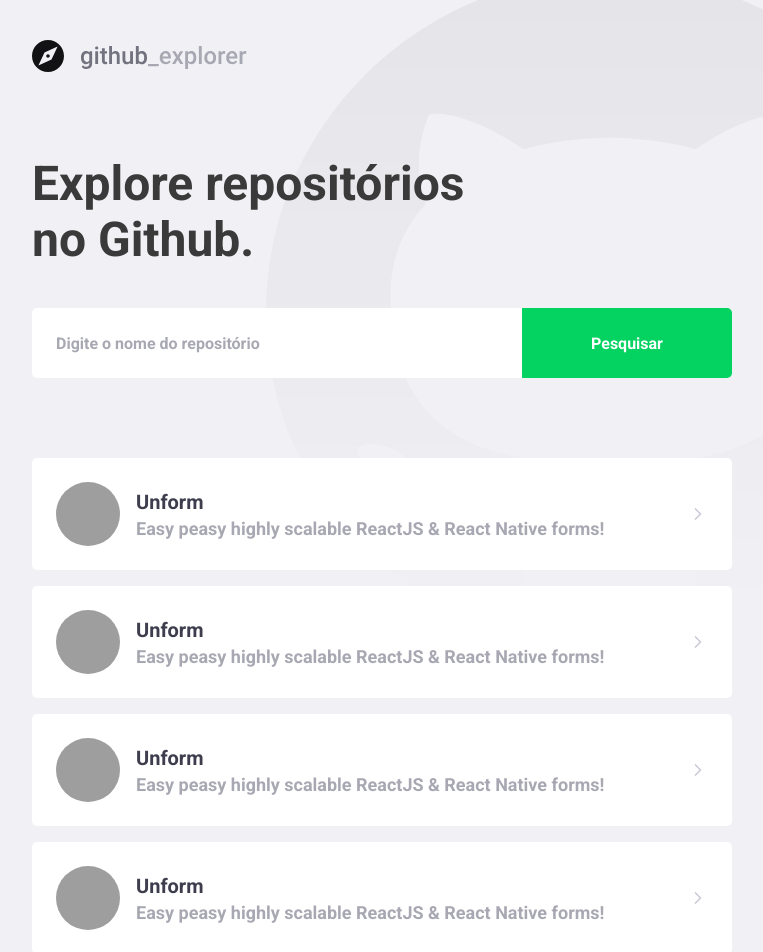
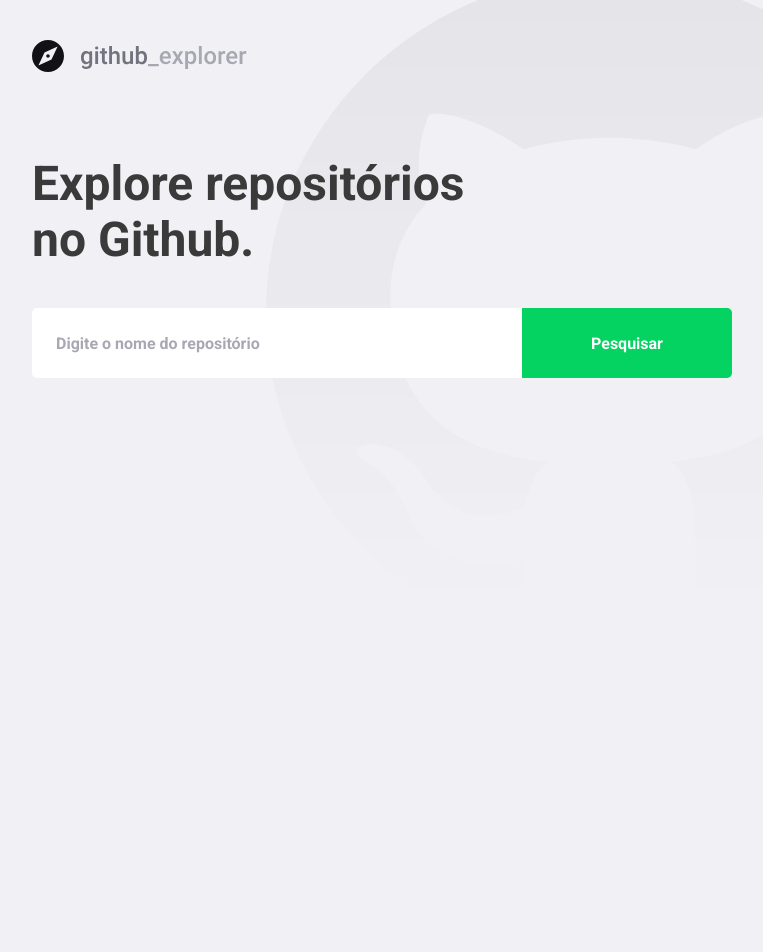
Before and after one commit to LuisRuda/primeiro-projeto-react, a React (Create React App) app: page / in a window 1280 px wide. Shown: the top 952 px of the page, without its empty margins (148-911 px from the left). After the commit the page ends 800 px from the top, so only its background shows below. Built offline with nearby package versions, Linux system fonts and the light colour scheme; grey boxes are pictures that could not be loaded; the HTML template or start-up script is replaced by a standard one.

Commit message:
Conectando a API

```diff
--- a/package.json
+++ b/package.json
@@ -10,6 +10,7 @@
     "@types/node": "^12.0.0",
     "@types/react": "^16.9.34",
     "@types/react-dom": "^16.9.6",
+    "axios": "^0.19.2",
     "polished": "^3.5.2",
     "react": "^16.13.1",
     "react-dom": "^16.13.1",
--- a/src/pages/Dashboard/index.tsx
+++ b/src/pages/Dashboard/index.tsx
@@ -1,74 +1,68 @@
-import React from 'react';
+import React, { useState, FormEvent } from 'react';
 import { FiChevronRight } from 'react-icons/fi';
 
 import logoImg from '../../assets/images/logo.svg';
 
+import api from '../../services/api';
+
 import { Title, Form, Repositories } from './styles';
 
+interface Repository {
+  full_name: string;
+  description: string;
+  owner: {
+    login: string;
+    avatar_url: string;
+  };
+}
+
 const Dashboard: React.FC = () => {
+  const [newRepo, setNewRepo] = useState('');
+  const [repositories, setRepositories] = useState<Repository[]>([]);
+
+  async function handleAddRepository(
+    event: FormEvent<HTMLFormElement>
+  ): Promise<void> {
+    event.preventDefault();
+
+    const response = await api.get<Repository>(`repos/${newRepo}`);
+
+    const repository = response.data;
+
+    setRepositories([...repositories, repository]);
+    setNewRepo('');
+  }
+
   return (
     <>
       <img src={logoImg} alt="Github Explorer" />
       <Title>Explore repositórios no Github.</Title>
 
-      <Form>
-        <input placeholder="Digite o nome do repositório" />
+      <Form onSubmit={handleAddRepository}>
+        <input
+          value={newRepo}
+          onChange={(e) => setNewRepo(e.target.value)}
+          placeholder="Digite o nome do repositório"
+        />
         <button type="submit">Pesquisar</button>
       </Form>
 
       <Repositories>
-        <a href="teste">
+        {repositories.map((repository) => (
+          <a key={repository.full_name} href="teste">
             <img
-            src="https://avatars3.githubusercontent.com/u/35377905?s=460&u=13ce29ab7e21a38284b72412f6cbd0485ddd112b&v=4"
-            alt="Luis Paulo"
+              src={repository.owner.avatar_url}
+              alt={repository.owner.login}
             />
 
             <div>
-            <strong>Unform</strong>
-            <p>Easy peasy highly scalable ReactJS & React Native forms!</p>
+              <strong>{repository.full_name}</strong>
+              <p>{repository.description}</p>
             </div>
 
             <FiChevronRight size={20} />
           </a>
-        <a href="teste">
-          <img
-            src="https://avatars3.githubusercontent.com/u/35377905?s=460&u=13ce29ab7e21a38284b72412f6cbd0485ddd112b&v=4"
-            alt="Luis Paulo"
-          />
-
-          <div>
-            <strong>Unform</strong>
-            <p>Easy peasy highly scalable ReactJS & React Native forms!</p>
-          </div>
-
-          <FiChevronRight size={20} />
-        </a>
-        <a href="teste">
-          <img
-            src="https://avatars3.githubusercontent.com/u/35377905?s=460&u=13ce29ab7e21a38284b72412f6cbd0485ddd112b&v=4"
-            alt="Luis Paulo"
-          />
-
-          <div>
-            <strong>Unform</strong>
-            <p>Easy peasy highly scalable ReactJS & React Native forms!</p>
-          </div>
-
-          <FiChevronRight size={20} />
-        </a>
-        <a href="teste">
-          <img
-            src="https://avatars3.githubusercontent.com/u/35377905?s=460&u=13ce29ab7e21a38284b72412f6cbd0485ddd112b&v=4"
-            alt="Luis Paulo"
-          />
-
-          <div>
-            <strong>Unform</strong>
-            <p>Easy peasy highly scalable ReactJS & React Native forms!</p>
-          </div>
-
-          <FiChevronRight size={20} />
-        </a>
+        ))}
       </Repositories>
     </>
   );
--- a/src/pages/Dashboard/styles.ts
+++ b/src/pages/Dashboard/styles.ts
@@ -74,7 +74,8 @@
     }
 
     div {
-      margin-left: 16px;
+      margin: 0 16px;
+      flex: 1;
 
       strong {
         font-size: 20px;
--- /dev/null
+++ b/src/services/api.ts
@@ -0,0 +1,7 @@
+import axios from 'axios';
+
+const api = axios.create({
+  baseURL: 'https://api.github.com',
+});
+
+export default api;
```
Also changed, not shown: .eslintrc.json, 1 other file (tests, documents, lock files or other folders). Lines whose indentation alone changed are shown as unchanged.
